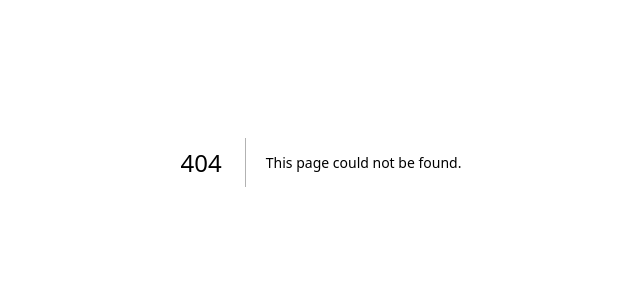
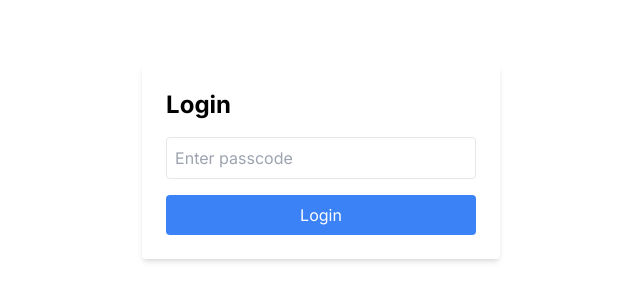
Before and after one commit to aldohemsn/chatbot-ui-lite, a Next.js app: page /login in a window 1280 px wide. Before the commit this address had no page. Shown: the part 238-538 px from the top of the page, without its empty margins (319-959 px from the left). Built offline with nearby package versions, Linux system fonts and the light colour scheme.

Commit message:
login added

```diff
--- a/pages/index.tsx
+++ b/pages/index.tsx
@@ -1,15 +1,24 @@
+// pages/index.tsx
 import { Chat } from "@/components/Chat/Chat";
 import { Footer } from "@/components/Layout/Footer";
 import { Navbar } from "@/components/Layout/Navbar";
 import { Message } from "@/types";
 import Head from "next/head";
 import { useEffect, useRef, useState } from "react";
+import { useRouter } from "next/router";
 
 export default function Home() {
   const [messages, setMessages] = useState<Message[]>([]);
   const [loading, setLoading] = useState<boolean>(false);
+  const messagesEndRef = useRef<HTMLDivElement>(null);
+  const router = useRouter();
 
-  const messagesEndRef = useRef<HTMLDivElement>(null);
+  useEffect(() => {
+    const isLoggedIn = localStorage.getItem("isLoggedIn");
+    if (!isLoggedIn) {
+      router.push("/login");
+    }
+  }, [router]);
 
   const scrollToBottom = () => {
     messagesEndRef.current?.scrollIntoView({ behavior: "smooth" });
--- /dev/null
+++ b/pages/login.tsx
@@ -0,0 +1,46 @@
+// pages/login.tsx
+import { useState } from "react";
+import { useRouter } from "next/router";
+import Head from "next/head";
+
+export default function Login() {
+  const [passcode, setPasscode] = useState("");
+  const [error, setError] = useState("");
+  const router = useRouter();
+
+  const handleLogin = () => {
+    if (passcode === process.env.NEXT_PUBLIC_PASSCODE) {
+      localStorage.setItem("isLoggedIn", "true");
+      router.push("/");
+    } else {
+      setError("Incorrect passcode. Please try again.");
+    }
+  };
+
+  return (
+    <>
+      <Head>
+        <title>Login</title>
+      </Head>
+      <div className="flex items-center justify-center h-screen">
+        <div className="p-6 bg-white rounded shadow-md">
+          <h1 className="mb-4 text-2xl font-bold">Login</h1>
+          <input
+            type="password"
+            value={passcode}
+            onChange={(e) => setPasscode(e.target.value)}
+            placeholder="Enter passcode"
+            className="w-full p-2 mb-4 border rounded"
+          />
+          {error && <p className="mb-4 text-red-500">{error}</p>}
+          <button
+            onClick={handleLogin}
+            className="w-full p-2 text-white bg-blue-500 rounded"
+          >
+            Login
+          </button>
+        </div>
+      </div>
+    </>
+  );
+}
```
